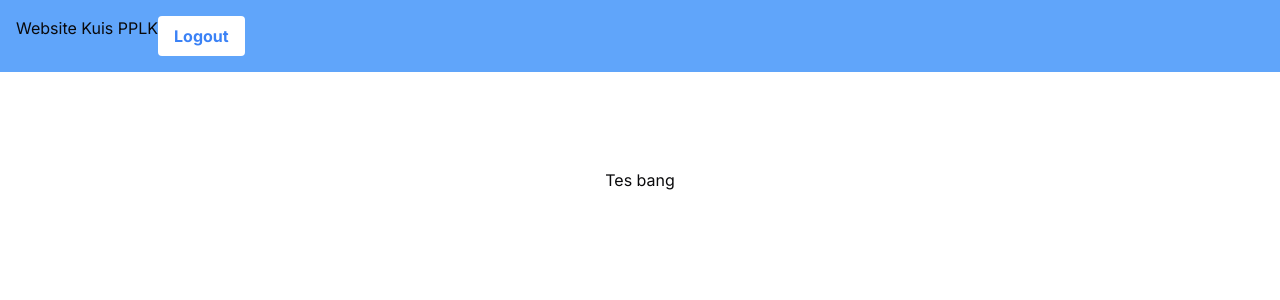
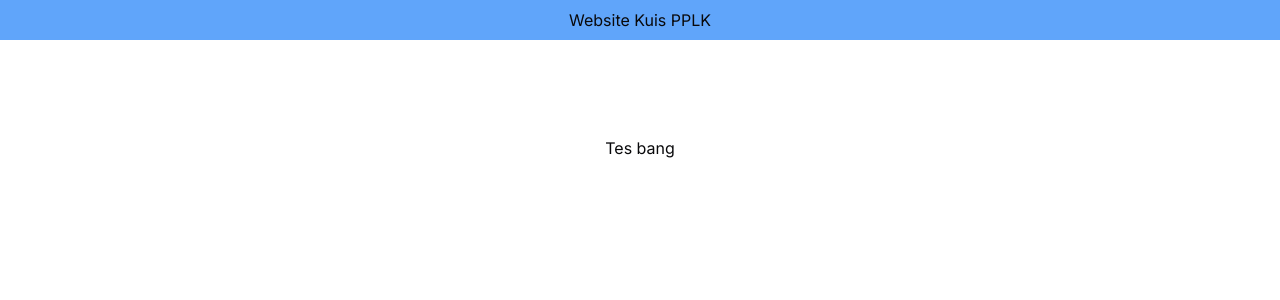
Before and after one commit to PPLK-ITERA/Mini-Project-PPLK-2024-Front-End, a Next.js app: page / in a window 1280 px wide. Shown: the top 300 px of the page. Built offline with nearby package versions, Linux system fonts and the light colour scheme.

Commit message:
fix: akhdan kocak

```diff
--- a/src/app/layout.tsx
+++ b/src/app/layout.tsx
@@ -1,7 +1,7 @@
 import type { Metadata } from "next";
 import { Inter } from "next/font/google";
 import "./globals.css";
-import Nav from "@/components/layout/Nav";
+import Navbar from "@/components/layout/Navbar";
 
 const inter = Inter({ subsets: ["latin"] });
 
@@ -18,7 +18,7 @@ export default function RootLayout({
   return (
     <html lang="en">
       <body className={inter.className}>
-        <Nav />
+        <Navbar />
         {children}
       </body>
     </html>
--- a/src/components/layout/Nav.tsx
+++ /dev/null
@@ -1,28 +0,0 @@
-'use client';
-
-import React, { useState } from 'react';
-
-const Nav = () => {
-    const isLoggedIn = true;
-
-    return (
-      <nav className="bg-blue-400 p-4 w-full">
-        <ul className="flex gap-4 ">
-            {isLoggedIn ? (
-                <div className='flex space-between w-full'>
-                    <h2>Website Kuis PPLK</h2>
-                    <button className="bg-white text-blue-500 hover:bg-blue-500 hover:text-white font-bold py-2 px-4 rounded">
-                    Logout
-                    </button>
-                </div>
-            ) : (
-                <div className='flex justify-center'>
-                    <h2>Website Kuis PPLK</h2>
-                </div>
-            )}
-        </ul>
-      </nav>
-    );
-  };
-
-  export default Nav;
--- /dev/null
+++ b/src/components/layout/Navbar.tsx
@@ -0,0 +1,28 @@
+'use client';
+
+import React, { useState } from 'react';
+import { Button } from '../ui/button';
+
+const Navbar = () => {
+    const isLoggedIn = false;
+
+    return (
+      <nav className="bg-blue-400 px-2 py-2 w-full">
+        <div>
+            {isLoggedIn ? (
+                <div className='flex justify-between items-center w-full'>
+                        <h2 className='font-bold'>Website Kuis PPLK</h2>
+
+                        <Button className="px-4 rounded-md" type="submit">Logout</Button>
+                </div>
+            ) : (
+                <div className='flex justify-center'>
+                    <h2>Website Kuis PPLK</h2>
+                </div>
+            )}
+        </div>
+      </nav>
+    );
+  };
+
+  export default Navbar;
```
